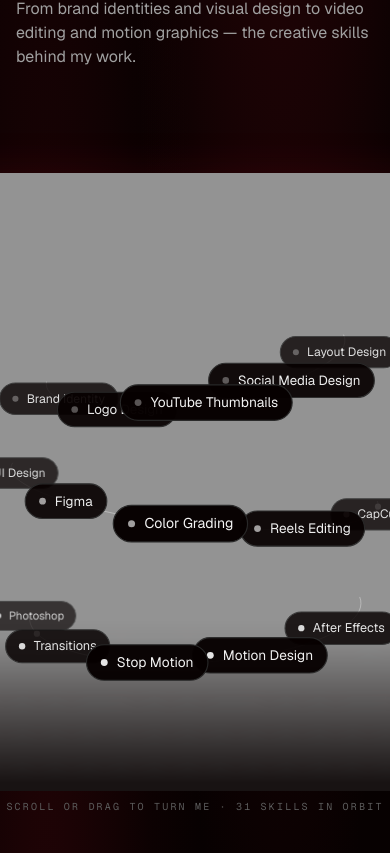
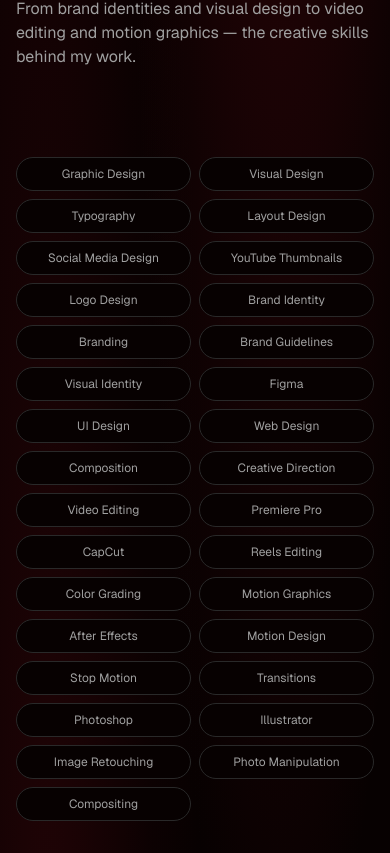
Before and after one commit to SubhajitDesigns/subhajit-portfolio-2.0, a React (Vite) app: page / in a window 390 px wide. Shown: the part 2171-3024 px from the top of the page. Built offline with nearby package versions, Linux system fonts and the light colour scheme.

Commit message:
Make mobile portfolio lightweight and responsive

```diff
--- a/src/components/fx/TechOrbit.tsx
+++ b/src/components/fx/TechOrbit.tsx
@@ -1,4 +1,4 @@
-import { useEffect, useRef } from 'react';
+import { useEffect, useRef, useState } from 'react';
 import { prefersReducedMotion } from '../../lib/theme';
 
 /**
@@ -32,6 +32,7 @@ function bgRgb() {
 }
 
 export default function TechOrbit({ rings: groups }: { rings: string[][] }) {
+  const [mobile] = useState(() => typeof window !== 'undefined' && window.matchMedia('(max-width: 760px), (pointer: coarse)').matches);
   const stage = useRef<HTMLDivElement>(null);
   const figureWrap = useRef<HTMLDivElement>(null);
   const canvas = useRef<HTMLCanvasElement>(null);
@@ -47,6 +48,7 @@ export default function TechOrbit({ rings: groups }: { rings: string[][] }) {
   const flat = rings.flatMap((ring, ri) => ring.items.map((name, k) => ({ name, ri, k })));
 
   useEffect(() => {
+    if (mobile) return undefined;
     const reduced = prefersReducedMotion();
     const st = stage.current!;
     const ctx = canvas.current!.getContext('2d')!;
@@ -310,7 +312,15 @@ export default function TechOrbit({ rings: groups }: { rings: string[][] }) {
     };
     // rings are derived from props; re-run only when the skill groups change
     // eslint-disable-next-line react-hooks/exhaustive-deps
-  }, [groups]);
+  }, [groups, mobile]);
+
+  if (mobile) {
+    return (
+      <div className="mx-auto grid max-w-xl grid-cols-2 gap-2 px-4 py-6 sm:grid-cols-3">
+        {groups.flat().map((name) => <span key={name} className="rounded-full border border-line bg-bg px-3 py-2 text-center text-xs text-muted">{name}</span>)}
+      </div>
+    );
+  }
 
   return (
     <div
```
